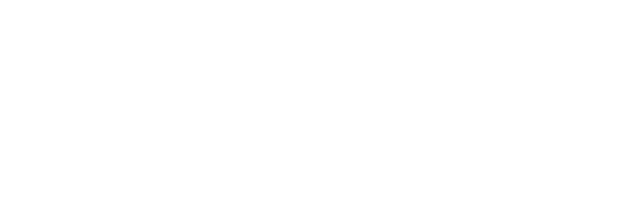
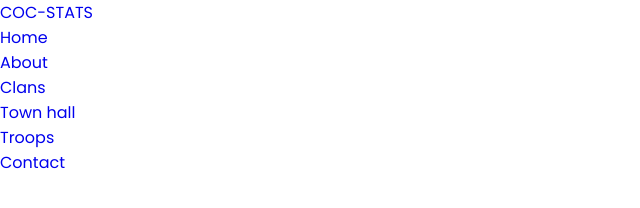
Before and after one commit to jaspreet338/Goblins, a plain HTML site: page index.html in a window 1280 px wide. Shown: the whole page, without its empty margins (0-640 px from the left). Drawn offline with nearby package versions, Linux system fonts and the light colour scheme.

Commit message:
added header text

```diff
--- a/index.html
+++ b/index.html
@@ -22,6 +22,19 @@
   <link href="https://fonts.googleapis.com/css2?family=Permanent+Marker&family=Poppins:wght@300;400;500;600;700;800;900&display=swap" rel="stylesheet">
 </head>
 <body>
+  <header>
+    <a href="#" class="logo">COC-STATS</a>
 
+    <ul>
+      <li><a href="#">Home</a></li>
+      <li><a href="#">About</a></li>
+      <li><a href="#">Clans</a></li>
+      <li><a href="#">Town hall</a></li>
+      <li><a href="#">Troops</a></li>
+      <li><a href="#">Contact</a></li>
+    </ul>
+  </header>
+  <!-- Custom JS link -->
+  <script src="js/script.js"></script>
 </body>
 </html>
```
